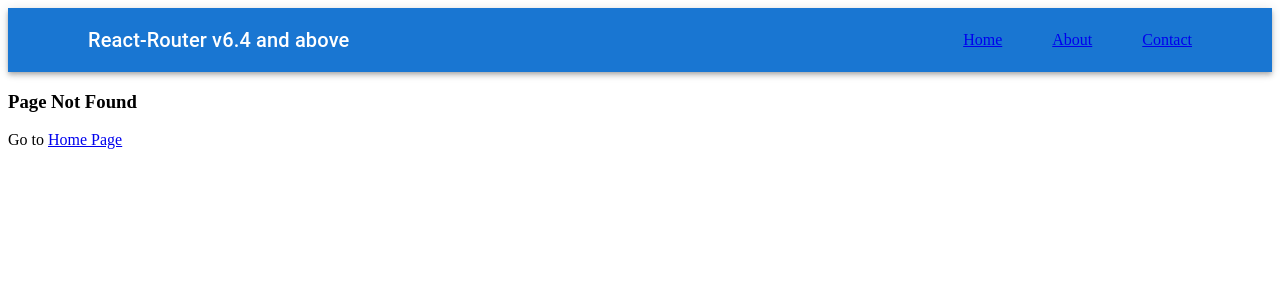
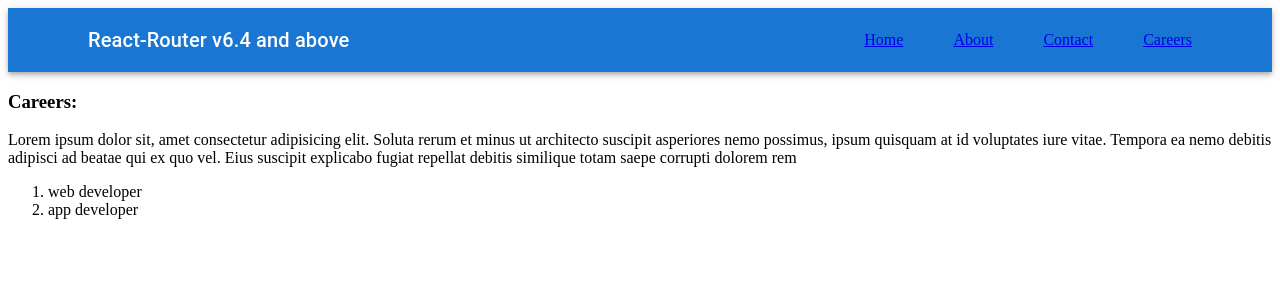
Before and after one commit to Jayakanth18/react-router-workout, a React (Vite) app: page /careers in a window 1280 px wide. Before the commit this address had no page. Shown: the top 300 px of the page. Built offline with nearby package versions, Linux system fonts and the light colour scheme.

Commit message:
added careers to navbar

```diff
--- a/src/App.jsx
+++ b/src/App.jsx
@@ -10,6 +10,7 @@ import RootLayout from "./layouts/RootLayout";
 import Home from "./Components/Home";
 import About from "./Components/About";
 import Contact from "./Components/Contact"
+import Careers from "./Components/Careers";
 import ContactLayout from "./layouts/ContactLayout";
 import Mail from "./Components/Mail";
 import Phone from "./Components/Phone";
@@ -24,6 +25,7 @@ let Router = createBrowserRouter(
         <Route path="mail" element={<Mail />} />
         <Route path="phone" element={<Phone />} />
       </Route>
+      <Route path="careers" element={<Careers />} />
       <Route path='*' element={<PageNotFound />} />
     </Route>
   )
--- /dev/null
+++ b/src/Components/Careers.jsx
@@ -0,0 +1,22 @@
+import React from "react";
+
+function Careers() {
+  return (
+    <div>
+      <h3>Careers:</h3>
+      <p>
+        Lorem ipsum dolor sit, amet consectetur adipisicing elit. Soluta rerum
+        et minus ut architecto suscipit asperiores nemo possimus, ipsum quisquam
+        at id voluptates iure vitae. Tempora ea nemo debitis adipisci ad beatae
+        qui ex quo vel. Eius suscipit explicabo fugiat repellat debitis
+        similique totam saepe corrupti dolorem rem
+      </p>
+      <ol>
+        <li>web developer</li>
+        <li>app developer</li>
+      </ol>
+    </div>
+  );
+}
+
+export default Careers;
--- a/src/Components/Navbar.jsx
+++ b/src/Components/Navbar.jsx
@@ -13,6 +13,7 @@ function Navbar() {
               <NavLink to="/">Home</NavLink>
               <NavLink to="about">About</NavLink>
               <NavLink to="contact">Contact</NavLink>
+              <NavLink to='careers'>Careers</NavLink>
             </Box>
           </Toolbar>
         </Container>
```
